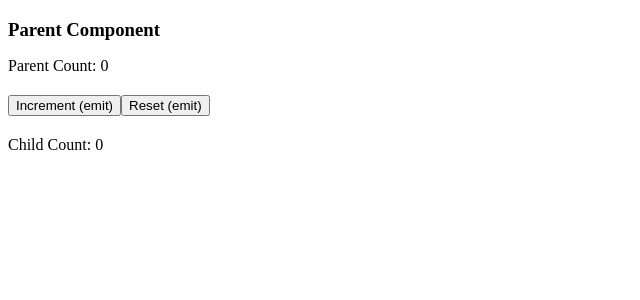
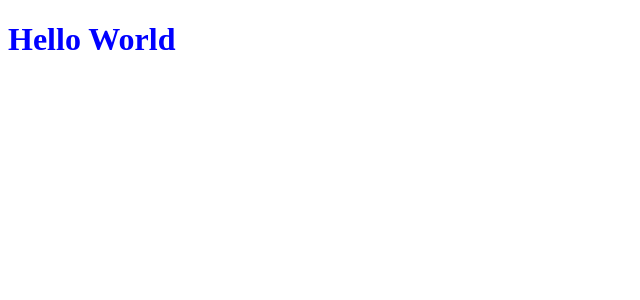
Before and after one commit to oa-netigo/vue-learning, a Vue app: page / in a window 1280 px wide. Shown: the top 300 px of the page, without its empty margins (0-640 px from the left). Built offline with nearby package versions, Linux system fonts and the light colour scheme.

Commit message:
uncomment start

```diff
--- a/src/App.vue
+++ b/src/App.vue
@@ -25,7 +25,7 @@
 // import DynamicProps from './topics/components/3_DynamicProps.vue';
 // import PropDrilling from './topics/components/4_PropDrilling.vue';
 // import ProvideAndInject from './topics/components/5_ProvideAndInject.vue';
-import Emit from './topics/components/6_Emits.vue';
+// import Emit from './topics/components/6_Emits.vue';
 
 /* Slots */
 // import Slots from './topics/slots/1_Slots.vue';
@@ -49,7 +49,7 @@
 
 <template>
   <!-- ### Basics ### -->
-   <!-- <Start /> -->
+   <Start />
   <!-- <TextInterpolation /> -->
   <!-- <AttributeBinding /> -->
   <!-- <EventHandling /> -->
@@ -74,7 +74,7 @@
   <!-- <DynamicProps /> -->
   <!-- <PropDrilling /> -->
   <!-- <ProvideAndInject /> -->
-  <Emit />
+  <!-- <Emit /> -->
 
   <!-- ### Slots ### -->
   <!-- <Slots /> -->
```
